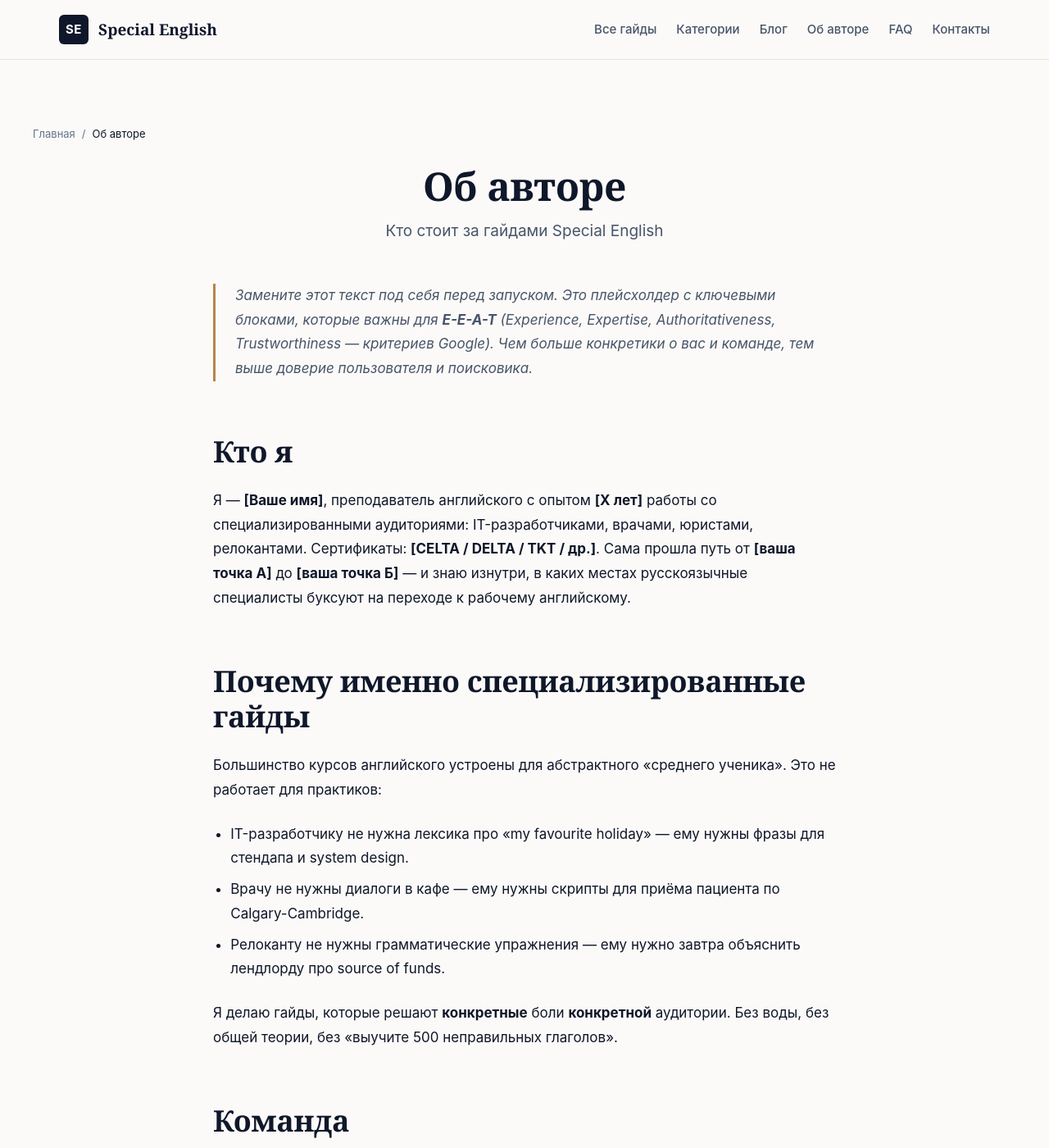
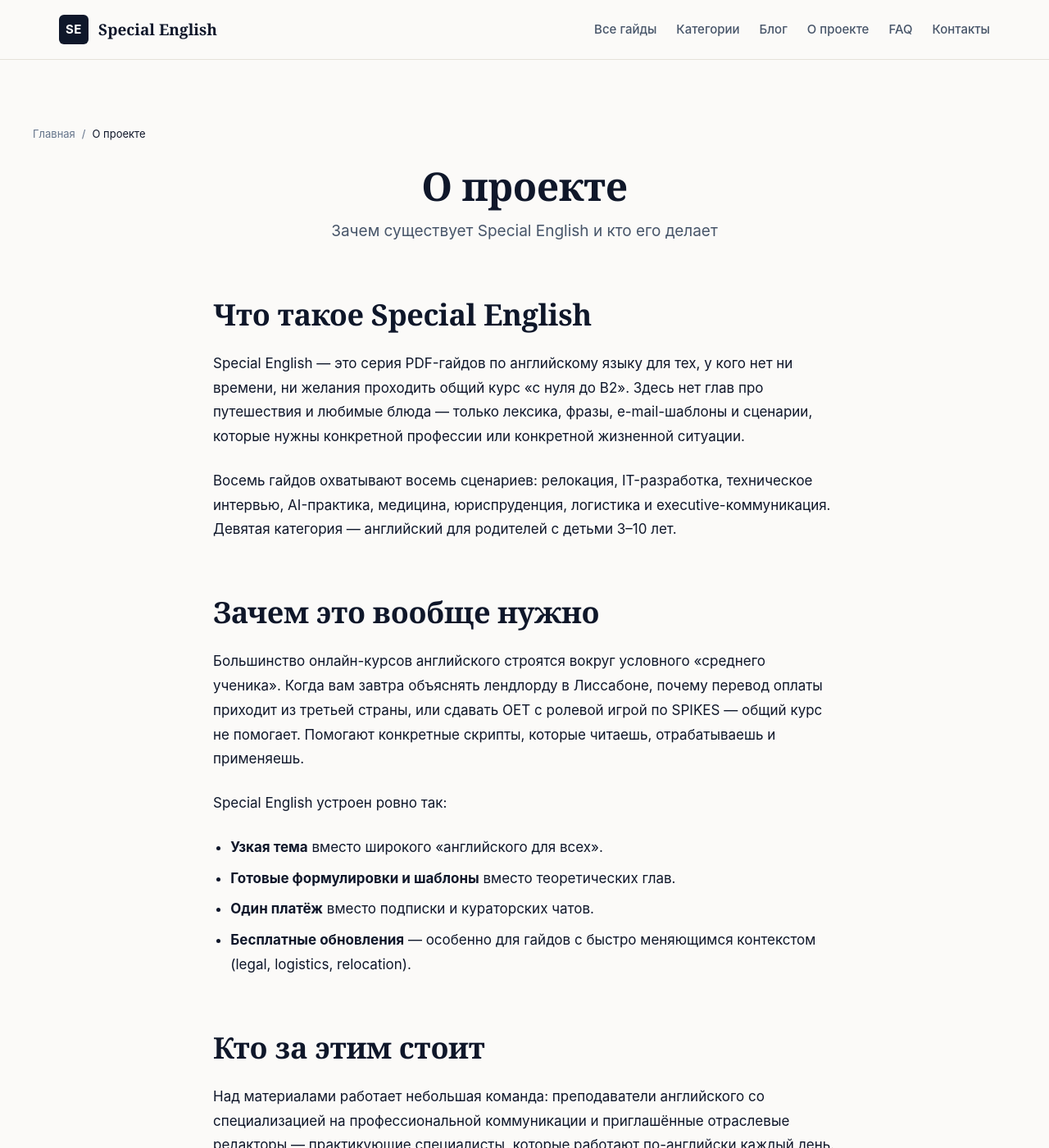
Before and after one commit to nilolafeo-bit/special_english, a Jekyll site: the page built from pages/about.md, in a window 1280 px wide and 1400 px high. Shown: the whole window at 82% size. Built offline with Jekyll 4.4.1, drawn with Linux system fonts in a browser that asks for light colours; some of the changed text lies outside the part shown.

Commit message:
feat: подключение домена special-english.ru, тексты О проекте и Контакты
- _config.yml: url=https://special-english.ru, baseurl='', email обновлён
- social: вместо набора telegram/vk/youtube — единый канал поддержки aiinformatorbot.com
- CNAME: special-english.ru
- pages/about.md: переписано без выдуманных ФИО / сертификатов; абстрактно, но конкретно по сути (что за проект, кто стоит за ним, почему имена редакторов не публикуются)
- pages/contacts.md: единый канал поддержки aiinformatorbot.com, без выдуманных email/Telegram
- header/footer: 'Об авторе' → 'О проекте', контакты — только канал поддержки

```diff
--- /dev/null
+++ b/CNAME
@@ -0,0 +1 @@
+special-english.ru
--- a/_config.yml
+++ b/_config.yml
@@ -8,9 +8,9 @@ description: >-
   IT-разработчиков, врачей, юристов, логистов, руководителей и родителей.
   Конкретные сценарии, скрипты и фразы вместо общей теории.
 author: "Special English"
-email: "hello@your-domain.ru"
-url: "https://nilolafeo-bit.github.io"     # ← поменять после подключения своего домена (например, https://your-domain.ru)
-baseurl: "/special_english"                # ← когда подключишь свой домен, поставь пустую строку: ""
+email: "hello@special-english.ru"
+url: "https://special-english.ru"
+baseurl: ""
 lang: ru
 timezone: Europe/Moscow
 
@@ -18,11 +18,8 @@ timezone: Europe/Moscow
 # SOCIAL & VERIFICATIONS — заполни после регистрации
 # ============================================================================
 social:
-  telegram: ""
-  instagram: ""
-  vk: ""
-  youtube: ""
-  email: "hello@your-domain.ru"
+  bot: "https://aiinformatorbot.com"
+  email: ""
 
 # Верификация поисковиков (вставить после регистрации в Яндекс.Вебмастере и
 # Google Search Console)
--- a/_includes/footer.html
+++ b/_includes/footer.html
@@ -17,7 +17,7 @@
     <div class="site-footer__col">
       <h3>Сайт</h3>
       <ul>
-        <li><a href="{{ '/about/' | relative_url }}">Об авторе</a></li>
+        <li><a href="{{ '/about/' | relative_url }}">О проекте</a></li>
         <li><a href="{{ '/blog/' | relative_url }}">Блог</a></li>
         <li><a href="{{ '/faq/' | relative_url }}">FAQ</a></li>
         <li><a href="{{ '/contacts/' | relative_url }}">Контакты</a></li>
--- a/_includes/header.html
+++ b/_includes/header.html
@@ -21,7 +21,7 @@
           </ul>
         </li>
         <li><a href="{{ '/blog/' | relative_url }}">Блог</a></li>
-        <li><a href="{{ '/about/' | relative_url }}">Об авторе</a></li>
+        <li><a href="{{ '/about/' | relative_url }}">О проекте</a></li>
         <li><a href="{{ '/faq/' | relative_url }}">FAQ</a></li>
         <li><a href="{{ '/contacts/' | relative_url }}">Контакты</a></li>
       </ul>
--- a/pages/about.md
+++ b/pages/about.md
@@ -1,68 +1,81 @@
 ---
 layout: page
 permalink: /about/
-title: "Об авторе"
-subtitle: "Кто стоит за гайдами Special English"
-description: "Об авторе и команде Special English: преподавателях, переводчиках и отраслевых экспертах с опытом работы за рубежом и международными сертификатами."
+title: "О проекте"
+subtitle: "Зачем существует Special English и кто его делает"
+description: "Special English — независимый проект по узкоспециализированному английскому. Гайды для конкретных профессий и жизненных ситуаций: вместо общих курсов — готовые скрипты и шаблоны под реальные задачи."
 breadcrumbs:
-  - title: "Об авторе"
+  - title: "О проекте"
 ---
 
-> Замените этот текст под себя перед запуском. Это плейсхолдер с ключевыми
-> блоками, которые важны для **E-E-A-T** (Experience, Expertise, Authoritativeness,
-> Trustworthiness — критериев Google). Чем больше конкретики о вас и команде,
-> тем выше доверие пользователя и поисковика.
+## Что такое Special English
 
-## Кто я
+Special English — это серия PDF-гайдов по английскому языку для тех,
+у кого нет ни времени, ни желания проходить общий курс «с нуля до B2».
+Здесь нет глав про путешествия и любимые блюда — только лексика, фразы,
+e-mail-шаблоны и сценарии, которые нужны конкретной профессии или
+конкретной жизненной ситуации.
 
-Я — **[Ваше имя]**, преподаватель английского с опытом
-**[X лет]** работы со специализированными аудиториями: IT-разработчиками,
-врачами, юристами, релокантами. Сертификаты: **[CELTA / DELTA / TKT / др.]**.
-Сама прошла путь от **[ваша точка А]** до **[ваша точка Б]** —
-и знаю изнутри, в каких местах русскоязычные специалисты буксуют на
-переходе к рабочему английскому.
+Восемь гайдов охватывают восемь сценариев: релокация, IT-разработка,
+техническое интервью, AI-практика, медицина, юриспруденция,
+логистика и executive-коммуникация. Девятая категория —
+английский для родителей с детьми 3–10 лет.
 
-## Почему именно специализированные гайды
+## Зачем это вообще нужно
 
-Большинство курсов английского устроены для абстрактного «среднего ученика».
-Это не работает для практиков:
+Большинство онлайн-курсов английского строятся вокруг условного
+«среднего ученика». Когда вам завтра объяснять лендлорду в Лиссабоне,
+почему перевод оплаты приходит из третьей страны, или сдавать OET с
+ролевой игрой по SPIKES — общий курс не помогает. Помогают
+конкретные скрипты, которые читаешь, отрабатываешь и применяешь.
 
-- IT-разработчику не нужна лексика про «my favourite holiday» —
-  ему нужны фразы для стендапа и system design.
-- Врачу не нужны диалоги в кафе — ему нужны скрипты для приёма пациента
-  по Calgary-Cambridge.
-- Релоканту не нужны грамматические упражнения — ему нужно завтра
-  объяснить лендлорду про source of funds.
+Special English устроен ровно так:
 
-Я делаю гайды, которые решают **конкретные** боли **конкретной** аудитории.
-Без воды, без общей теории, без «выучите 500 неправильных глаголов».
+- **Узкая тема** вместо широкого «английского для всех».
+- **Готовые формулировки и шаблоны** вместо теоретических глав.
+- **Один платёж** вместо подписки и кураторских чатов.
+- **Бесплатные обновления** — особенно для гайдов с быстро меняющимся
+  контекстом (legal, logistics, relocation).
 
-## Команда
+## Кто за этим стоит
 
-Гайды на узкоспециализированные темы я делаю в соавторстве с экспертами
-из соответствующих отраслей:
+Над материалами работает небольшая команда: преподаватели английского
+со специализацией на профессиональной коммуникации и приглашённые
+отраслевые редакторы — практикующие специалисты, которые работают
+по-английски каждый день.
 
-- **Medical English** — в соавторстве с врачами, работающими в **[NHS / UAE / Australia]**
-- **Legal English 2026** — с юристами международной практики **[название юр. фирмы]**
-- **Logistics English 2026** — со специалистом ВЭД с опытом работы в
-  турецких и эмиратских хабах
-- **The Language of Power** — с executive coach, работавшим с C-level
-  публичных компаний
+В частности:
 
-## Принципы
+- Гайды по **Medical English** проходят редактуру с участием
+  практикующих клиницистов, работающих в системах здравоохранения
+  Великобритании и стран Залива.
+- **Legal English** редактируется с практикующими юристами
+  международной специализации.
+- **Logistics English** — с действующими специалистами ВЭД,
+  ведущими работу через альтернативные глобальные хабы.
+- **The Language of Power** — с консультантами по корпоративной
+  коммуникации, работающими с топ-менеджментом международных компаний.
 
-1. **Узкая специализация вместо общих курсов.** Один гайд = одна задача.
-2. **Применимость с первого дня.** Не теория, а готовые скрипты и шаблоны.
-3. **Свой темп, без подписки.** Один платёж — материал ваш навсегда.
-4. **Регулярные обновления.** Особенно для гайдов с быстро меняющимся
-   контекстом (Legal, Logistics, Relocation).
-5. **14 дней на возврат без объяснения причин.** Если не подошло — деньги
-   возвращаются.
+Имена соавторов и подробные биографии не публикуются: значительная
+часть редакторов работает на корпоративных позициях, в которых
+публичная аффиляция с обучающими продуктами нежелательна.
+Вместо личного бренда мы делаем ставку на качество текста: каждый
+гайд можно открыть на 2–3 страницах перед покупкой.
 
-## Контакты
+## Принципы, которыми мы руководствуемся
 
-По любым вопросам пишите на **[email]**. Отвечаю обычно в течение 24 часов.
+1. **Не выдавать общие советы за специализированные.** Если в гайде
+   по IT-интервью встречается общая лексика, она помечается отдельно.
+2. **Не обещать B2 за две недели.** Реалистичные сроки — 30–90 дней
+   ежедневной практики на теме гайда.
+3. **Не использовать инфоцыганские приёмы.** Никаких «осталось 2 часа»,
+   «секретных методик» и «единственных в России курсов».
+4. **Возврат за 14 дней без объяснения причин.** Если гайд не подошёл —
+   средства возвращаются по запросу.
 
-- Telegram: **[ссылка]**
-- VK: **[ссылка]**
-- LinkedIn: **[ссылка]**
+## Связаться с нами
+
+Все вопросы — через единый канал: **[aiinformatorbot.com](https://aiinformatorbot.com)**.
+Это быстрее почты и проще, чем форма обратной связи: можно прислать
+вопрос по содержанию гайда, запросить выписку для бухгалтерии или
+оформить возврат.
```
Also changed, not shown: other parts of _includes/footer.html (+1 -4 lines), pages/contacts.md (+26 -22 lines).
